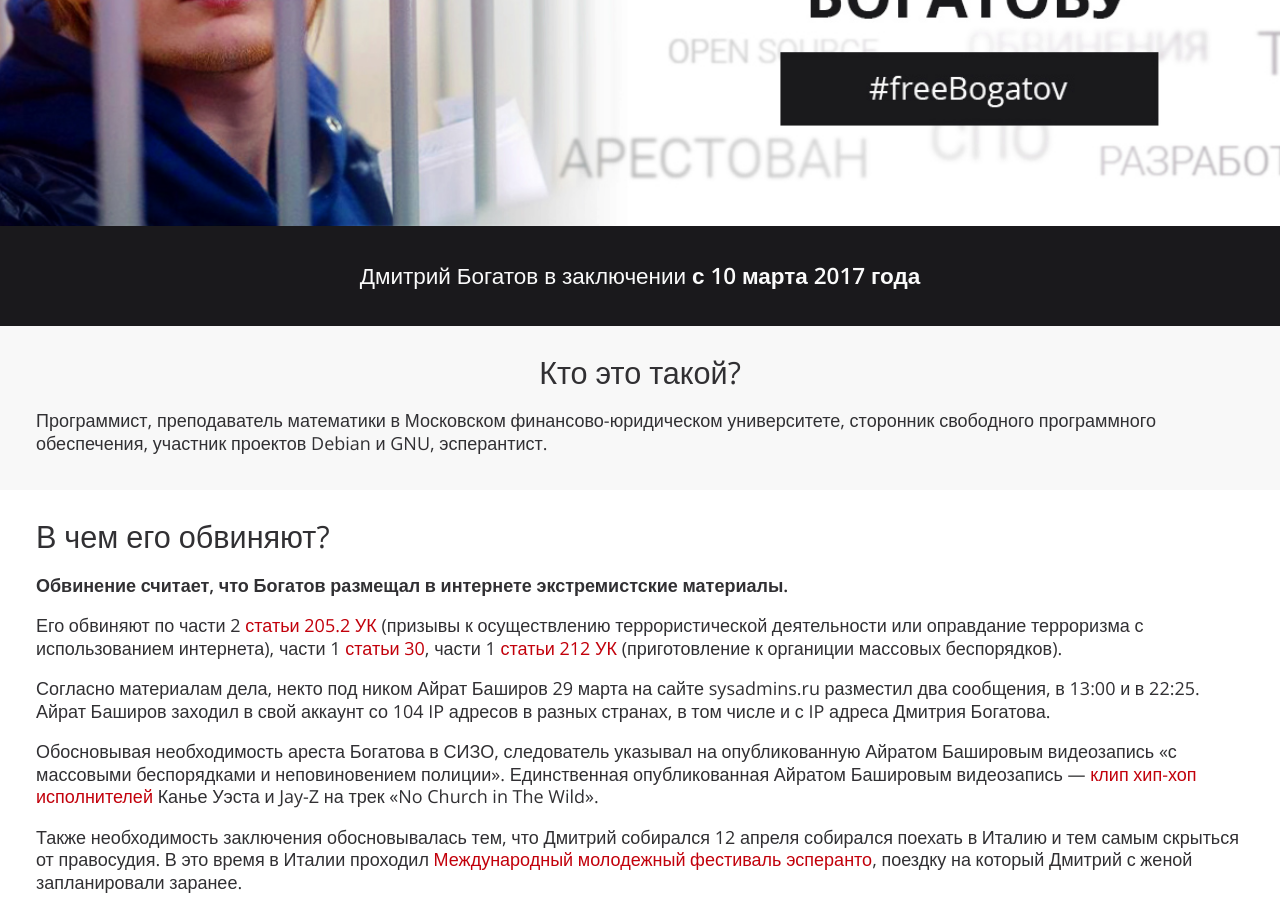
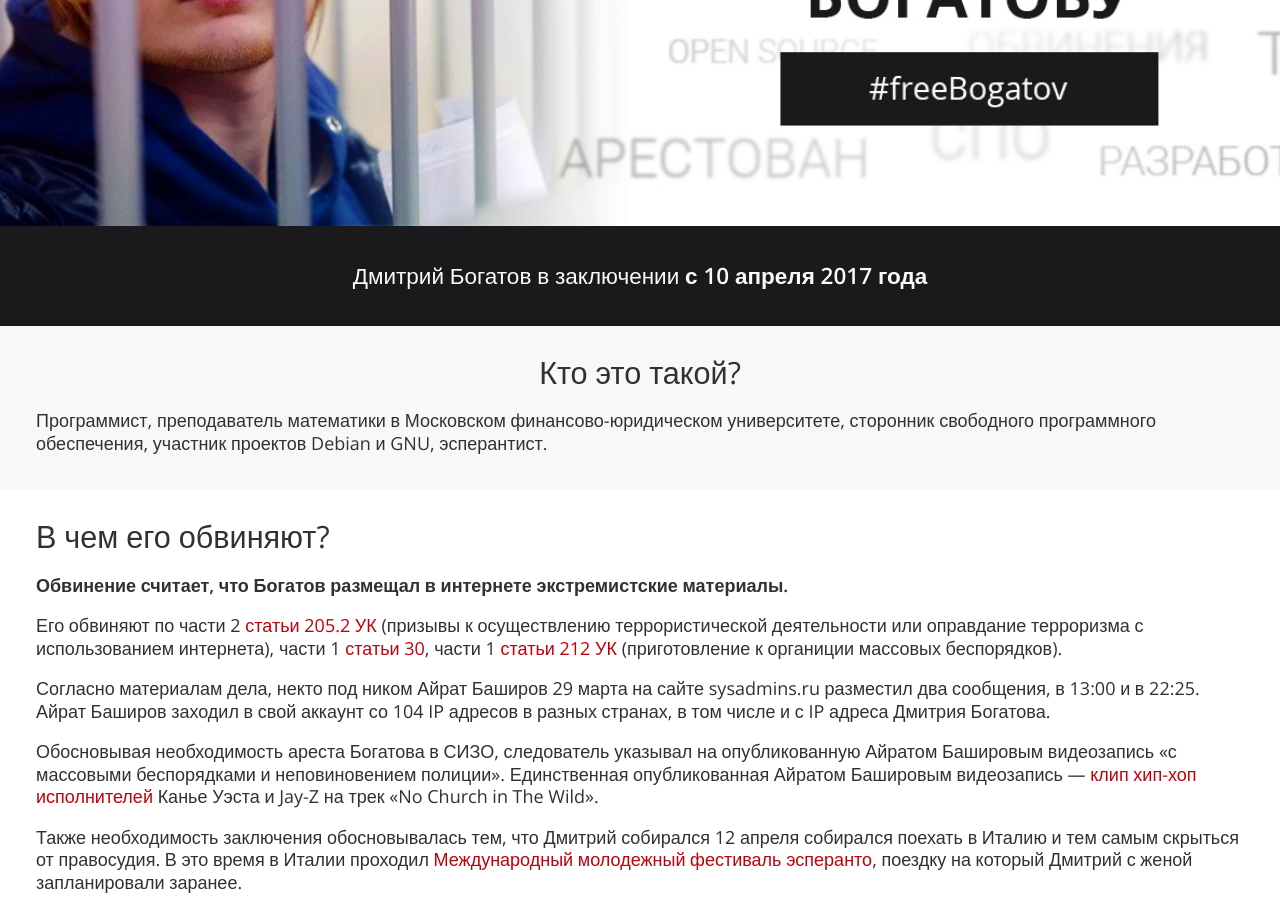
Before and after one commit to komachi/freebogatov.xyz, a Jekyll site: the page built from index.html, in a window 1280 px wide and 900 px high, scrolled down 314 px. Built offline with Jekyll 4.4.1, drawn with Linux system fonts in a browser that asks for light colours.

Commit message:
Arrest month fixed

```diff
--- a/index.html
+++ b/index.html
@@ -16,7 +16,7 @@
 <main id="content">
   <article>
     <section>
-      <h1 class="subject-main">Дмитрий Богатов в&nbsp;заключении <strong>с 10 марта 2017 года</strong></h1>
+      <h1 class="subject-main">Дмитрий Богатов в&nbsp;заключении <strong>с 10 апреля 2017 года</strong></h1>
       <div class="about">
         <div class="container">
           <div class="row">
```
